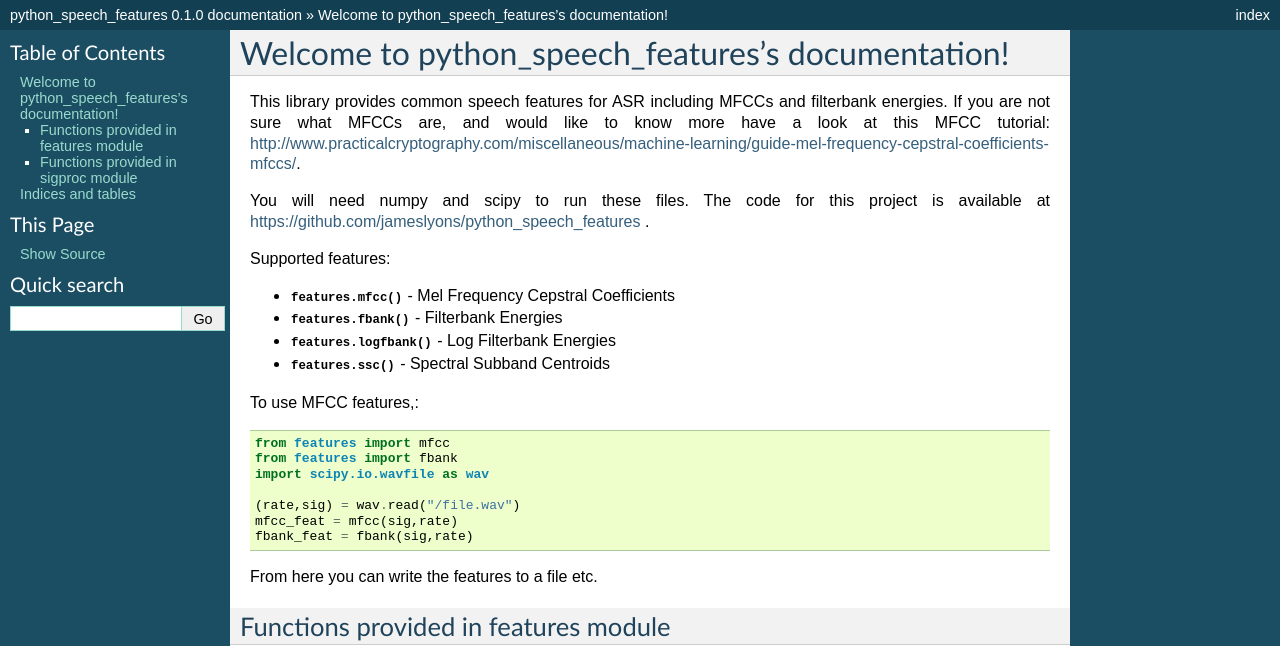
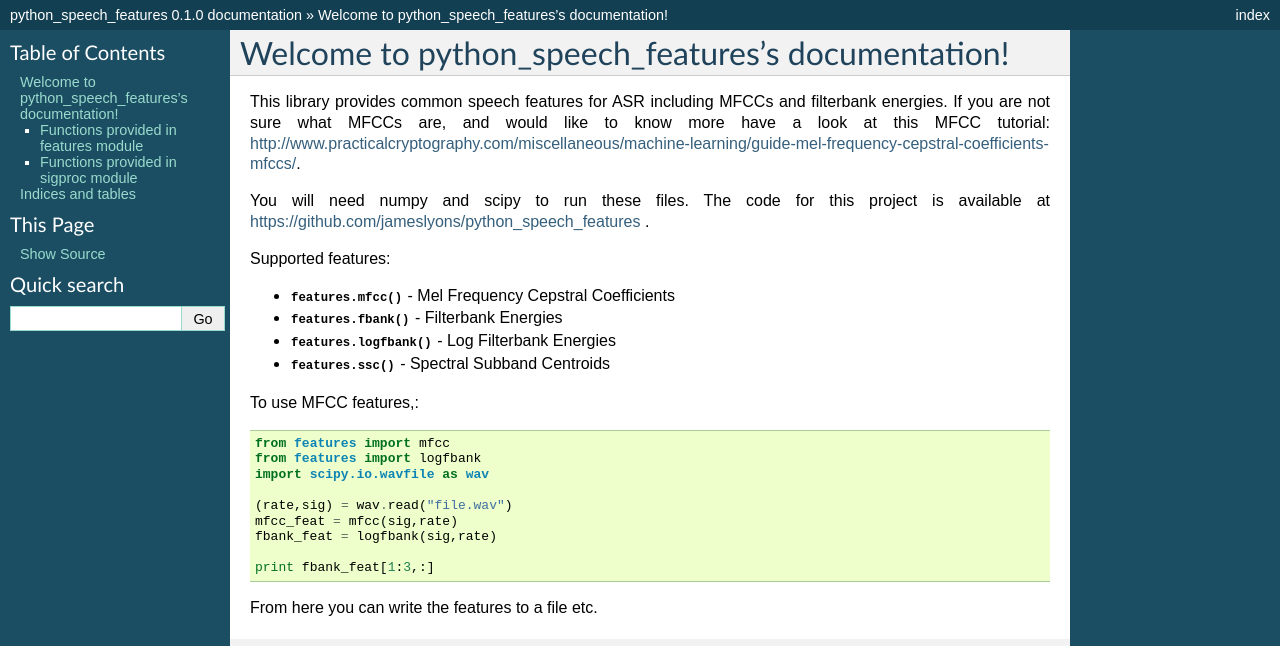
Before and after one commit to jameslyons/python_speech_features, a Sphinx documentation site: the page built from docs/source/index.rst, in a window 1280 px wide. Shown: the top 646 px of the page. Built offline with Sphinx 7.4.7, drawn with Linux system fonts in a browser that asks for light colours.

```diff
--- a/docs/source/index.rst
+++ b/docs/source/index.rst
@@ -22,12 +22,14 @@
 To use MFCC features,::
 
     from features import mfcc
-    from features import fbank
+    from features import logfbank
     import scipy.io.wavfile as wav
 
-    (rate,sig) = wav.read("/file.wav")
+    (rate,sig) = wav.read("file.wav")
     mfcc_feat = mfcc(sig,rate)
-    fbank_feat = fbank(sig,rate)
+    fbank_feat = logfbank(sig,rate)
+
+    print fbank_feat[1:3,:]
 
 From here you can write the features to a file etc.
 
```
Also changed, not shown: README.md (+9 -3 lines).
